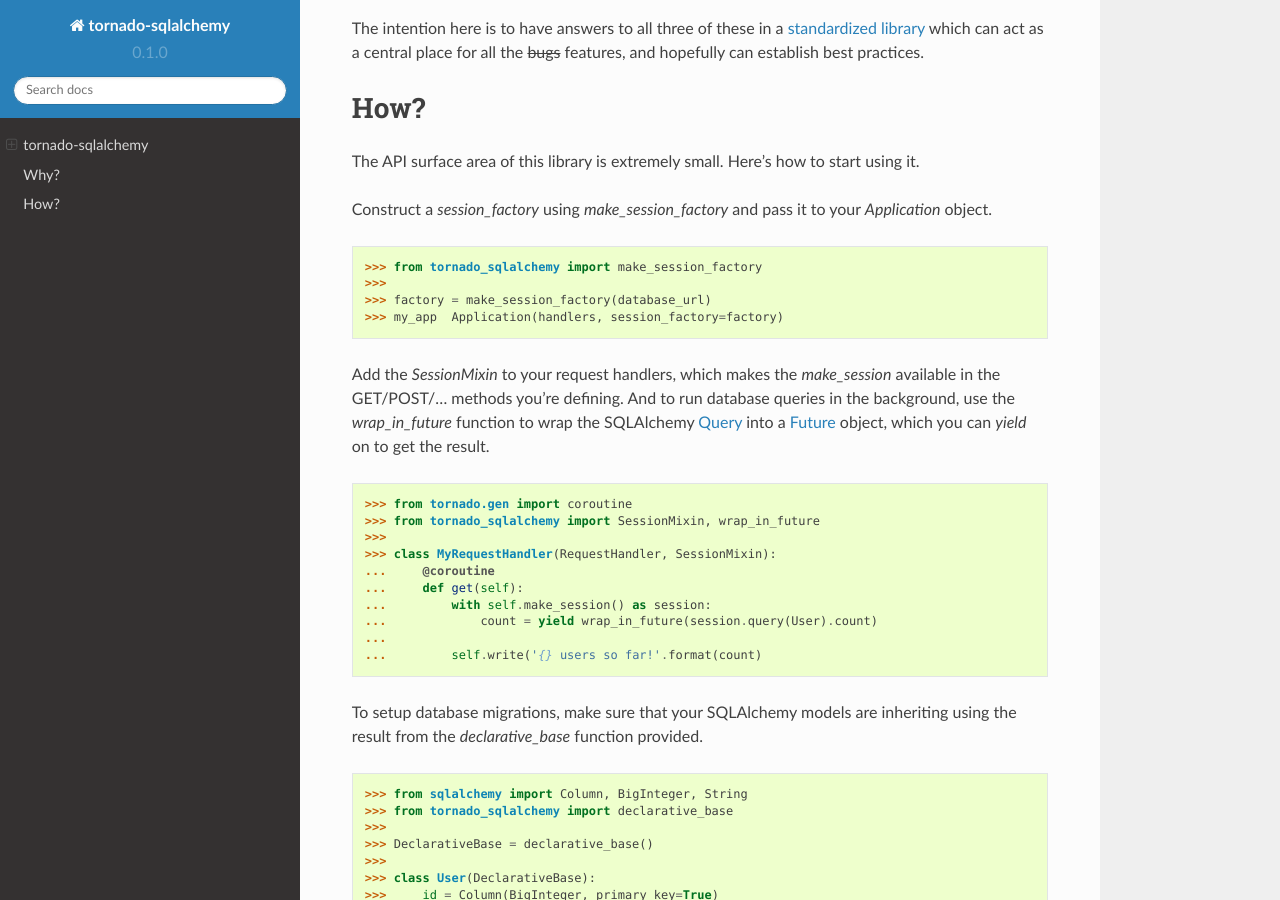
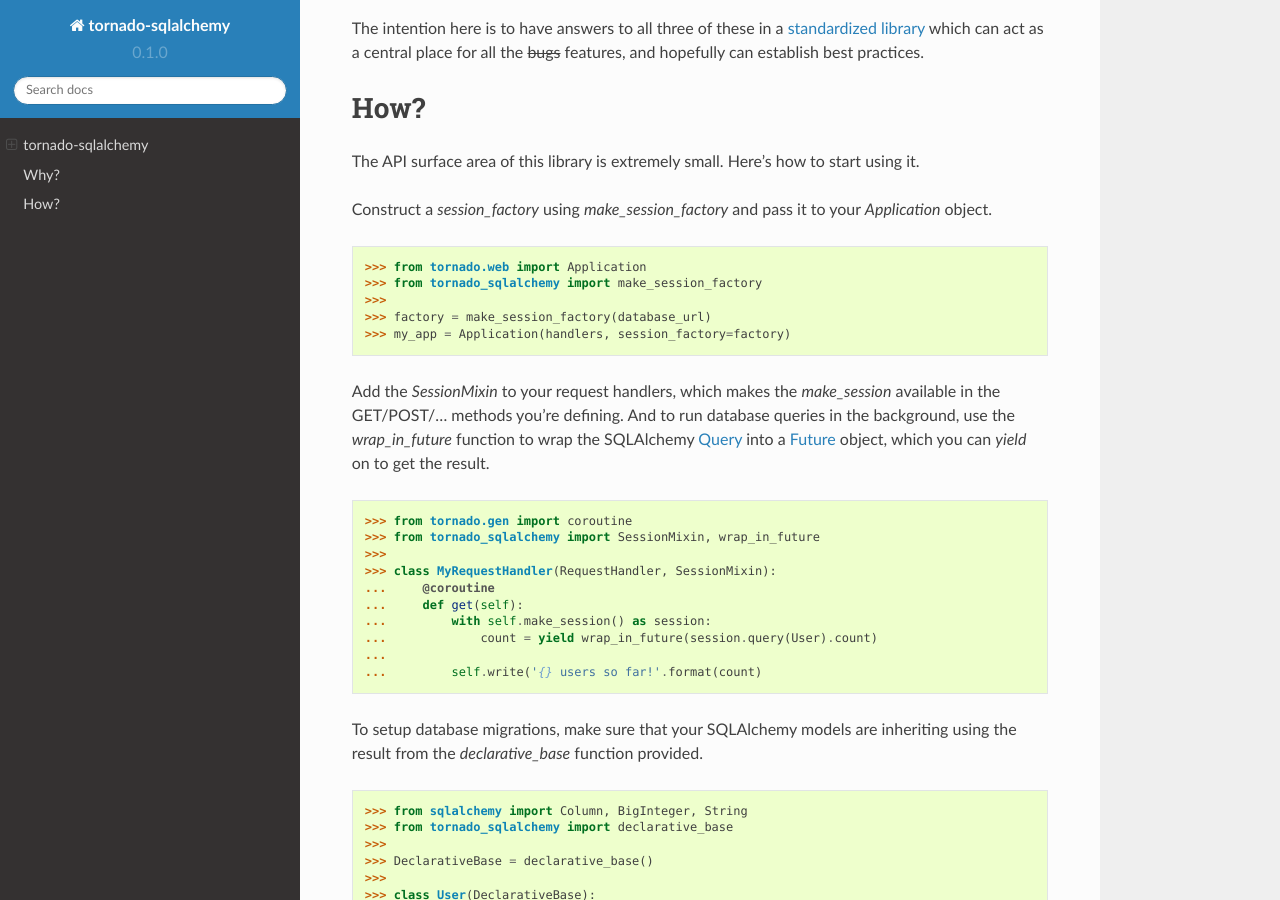
Before and after one commit to siddhantgoel/tornado-sqlalchemy, a Sphinx documentation site: the page built from docs/index.rst, in a window 1280 px wide and 900 px high, scrolled down 1363 px. Built offline with Sphinx 7.4.7 and the Read the Docs theme 2.0.0, drawn with Linux system fonts in a browser that asks for light colours.

Commit message:
fix code in docs

```diff
--- a/docs/index.rst
+++ b/docs/index.rst
@@ -86,10 +86,11 @@
 
 .. code-block:: python
 
+    >>> from tornado.web import Application
     >>> from tornado_sqlalchemy import make_session_factory
     >>>
     >>> factory = make_session_factory(database_url)
-    >>> my_app  Application(handlers, session_factory=factory)
+    >>> my_app = Application(handlers, session_factory=factory)
 
 Add the `SessionMixin` to your request handlers, which makes the `make_session`
 available in the GET/POST/... methods you're defining. And to run database
```
